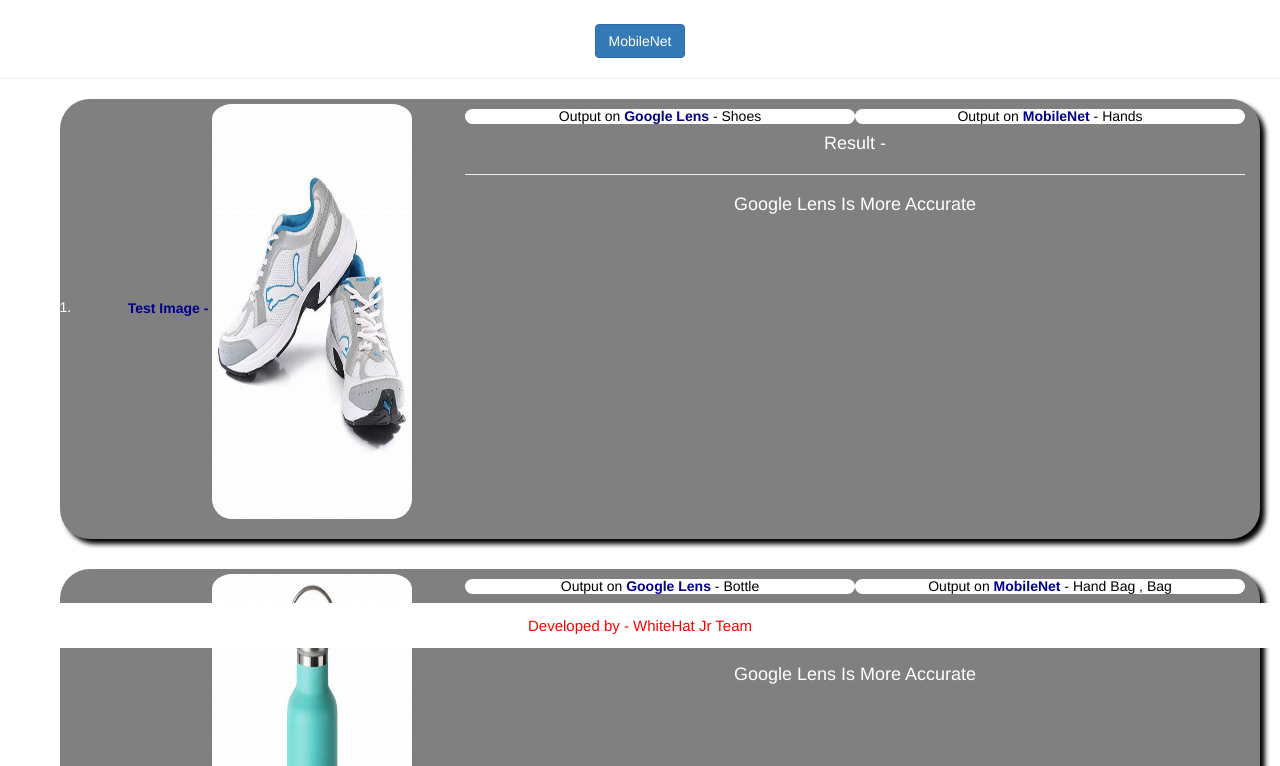
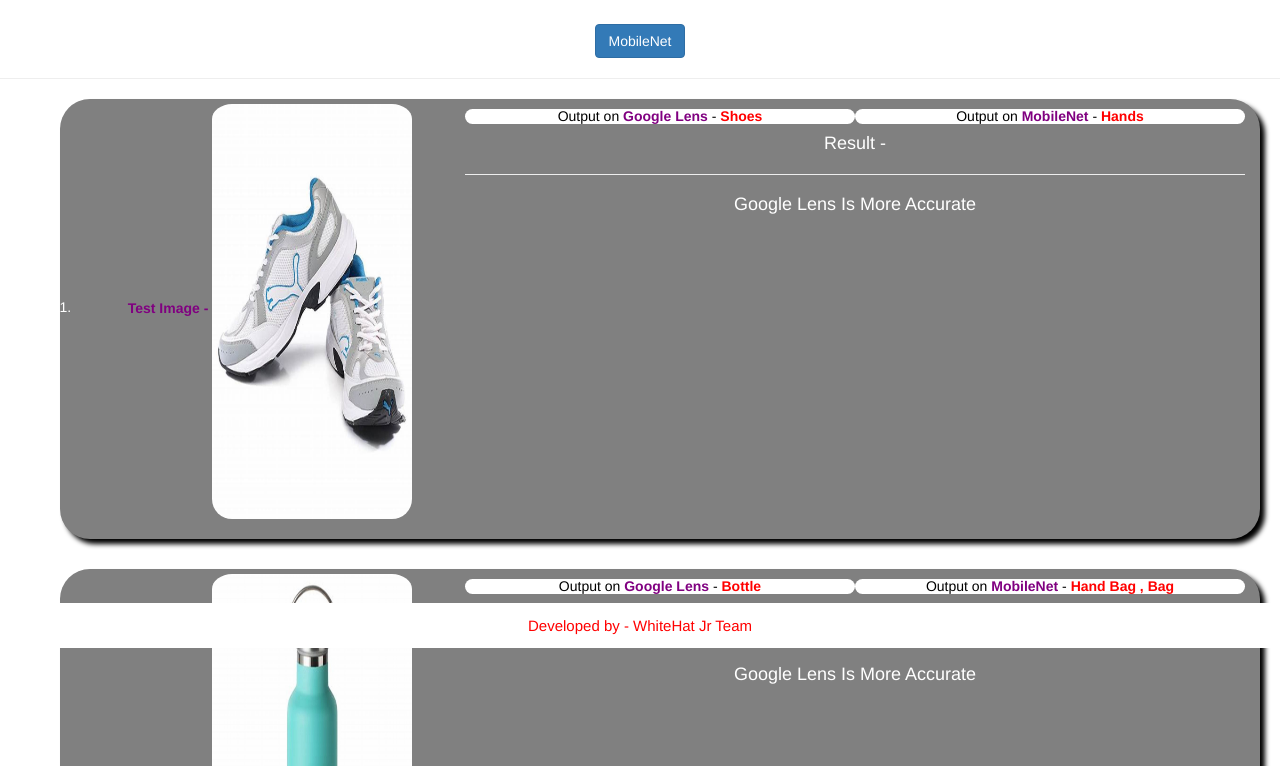
Before and after one commit to PurvaYadav/real-time-identifaction, a plain HTML site: page index.HTML in a window 1280 px wide. Shown: the part 152-918 px from the top of the page. Drawn offline with nearby package versions, Linux system fonts and the light colour scheme.

Commit message:
Add files via upload

```diff
--- a/style.css
+++ b/style.css
@@ -39,9 +39,14 @@ img {
   }
 
   b {
-      color:darkblue;
+      color:purple;
   }
 
   h6 {
     font-size: 20px;
   }
+
+  span {
+    color:red;
+    font-weight: bold;
+  }
```
